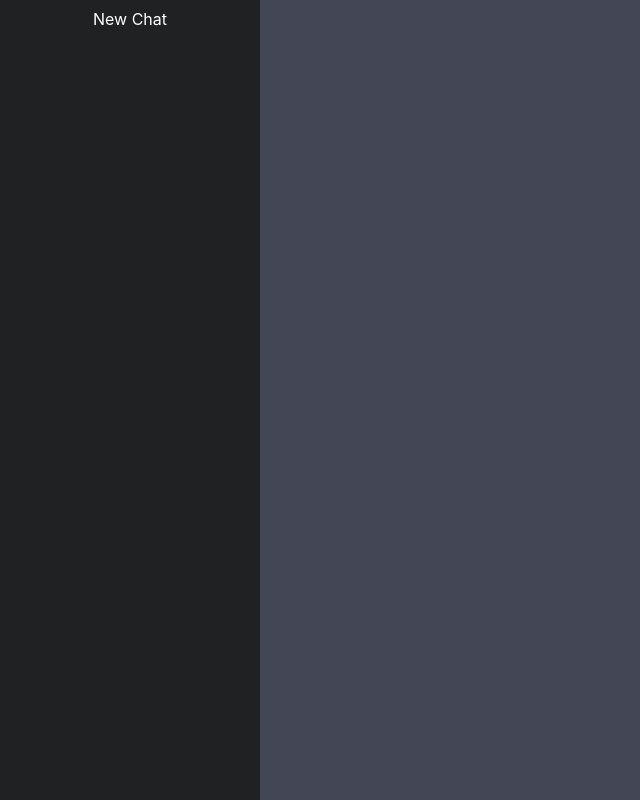
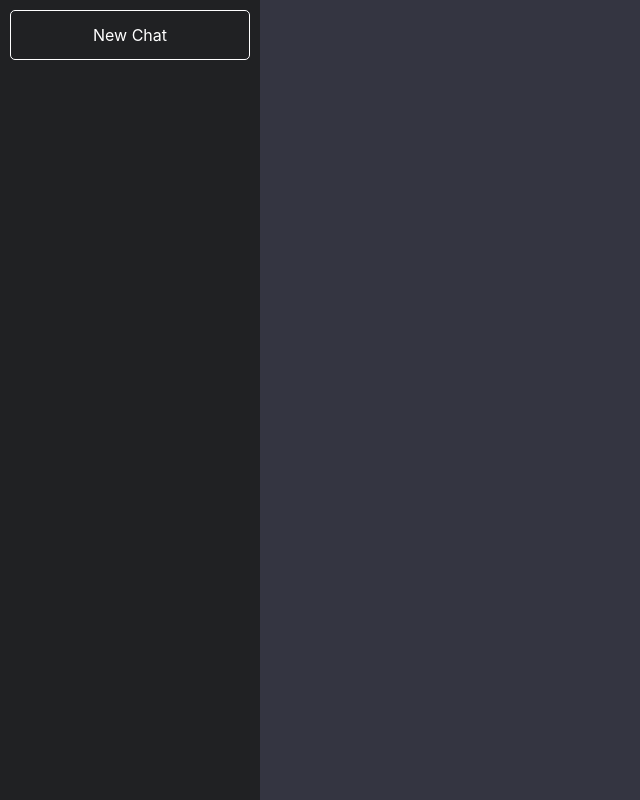
Before and after one commit to ShafferMichael/EnhancedGPT, a React (Create React App) app in the folder client/: page / in a window 1280 px wide. Shown: the whole page, without its empty margins (0-640 px from the left). Built offline with nearby package versions, Linux system fonts and the light colour scheme.

Commit message:
fixed app css and removed boilerplate logo

```diff
--- a/client/src/App.css
+++ b/client/src/App.css
@@ -4,7 +4,8 @@
   background-color: #282c34;
   color: white;
   position: absolute;
-  top: 0;bottom: 0;right: 0;left: 0;
+  height: 100%;
+  width: 100%;
 }
 
 .side-menu {
@@ -13,7 +14,13 @@
   background-color: #202123;
 }
 
+.side-menu-button {
+  padding: 15px;
+  border: 1px solid white;
+  border-radius: 5px;
+}
+
 .chatbox{
   flex: 1;
-  background-color: #434654;
+  background-color: #343541;
 }
```
Also changed, not shown: client/src/logo.svg (deleted).
